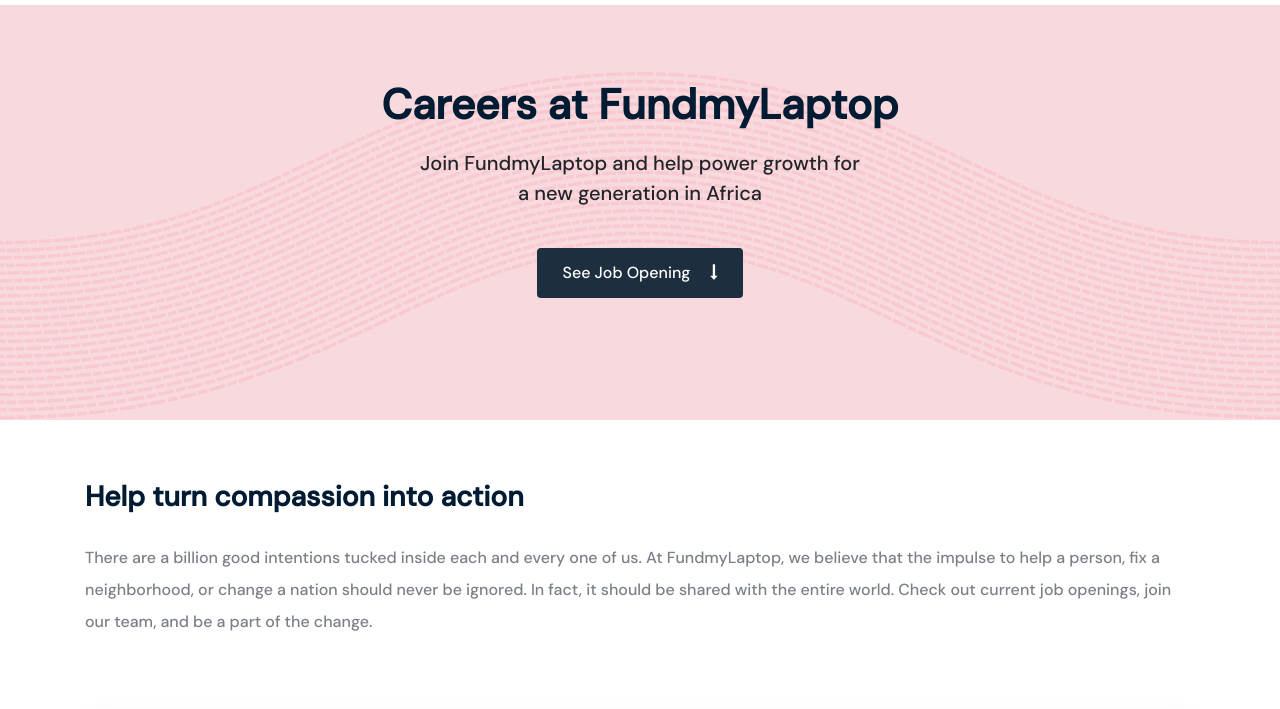
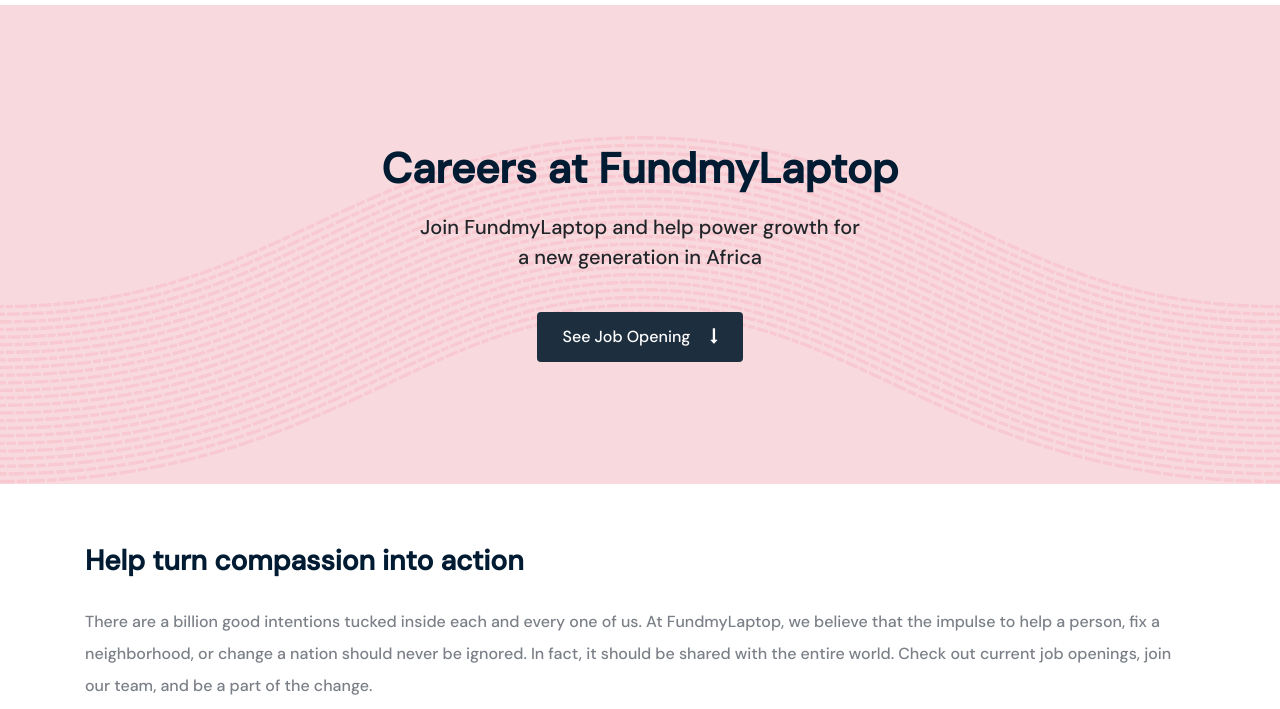
Before and after one commit to emmanueliyanu21/careers.page, a plain HTML site: page index.html in a window 1280 px wide. Shown: the part 91-800 px from the top of the page. Drawn offline with nearby package versions, Linux system fonts and the light colour scheme.

Commit message:
few changes

```diff
--- a/index.html
+++ b/index.html
@@ -41,7 +41,7 @@
         </div>
     </nav>
 
-    <section class="bk-color">
+    <section class="bk-color mt-5 pt-3">
         <div class="container" style="position:relative; z-index:10;">
             <div class="row">
                 <div class="col-md-12 col-sm-12 caption-header">
```
